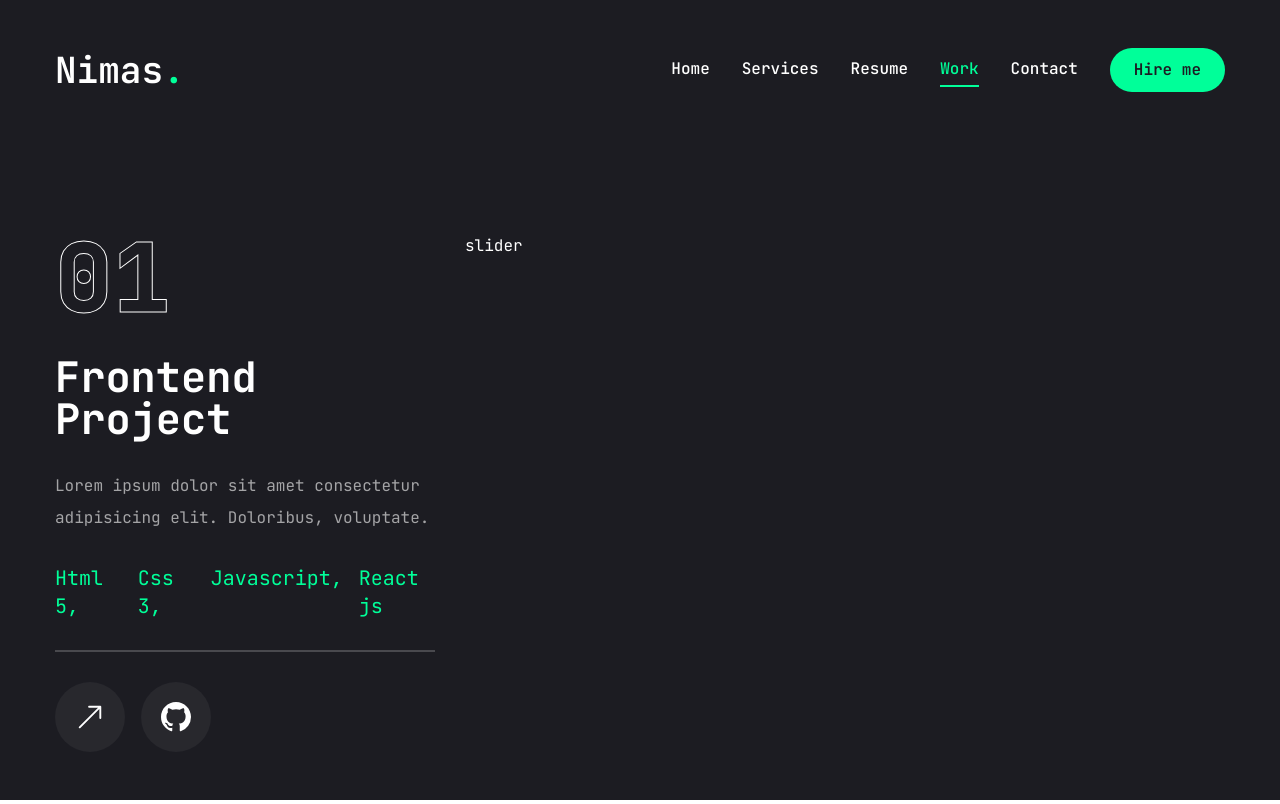
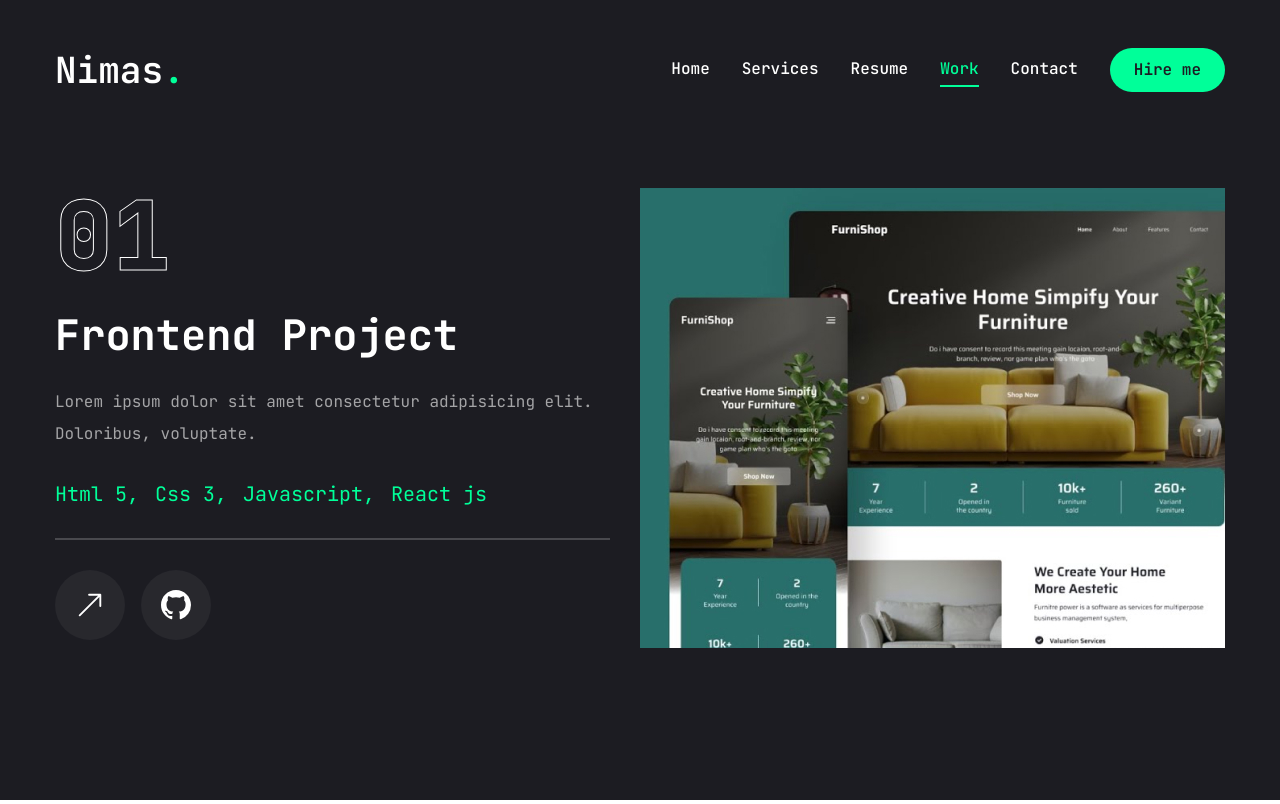
Before and after one commit to Kafoor-Nimas/my-portfolio, a Next.js app: page /work in a window 1280 px wide. Built offline with nearby package versions, Linux system fonts and the light colour scheme.

Commit message:
add slider functionality to Work component with project image display

```diff
--- a/app/work/page.jsx
+++ b/app/work/page.jsx
@@ -61,6 +61,13 @@
 
 const Work = () => {
   const [project, setProject] = useState(projects[0]);
+
+  const handleSlideChange = (swiper) => {
+    // get current slide index
+    const currentIndex = swiper.activeIndex;
+    // update project state based on current slide index
+    setProject(projects[currentIndex]);
+  };
 
   return (
     <motion.section
@@ -127,10 +134,36 @@
               </div>
             </div>
           </div>
-          <div className="w-full">slider</div>
+          <div className="w-full xl:w-[50%]">
+            <Swiper
+              spaceBetween={30}
+              slidesPerView={1}
+              className="xl:h-[520px] mb-12"
+              onSlideChange={handleSlideChange}
+            >
+              {projects.map((project, index) => {
+                return (
+                  <SwiperSlide key={index} className="w-full">
+                    <div className="h-[460px] relative group flex justify-center items-center bg-pink-50/20">
+                      {/* overlay */}
+                      <div></div>
+                      {/* image */}
+                      <div className="relative w-full h-full">
+                        <Image
+                          src={project.image}
+                          fill
+                          alt=""
+                          className="object-cover"
+                        />
+                      </div>
+                    </div>
+                  </SwiperSlide>
+                );
+              })}
+            </Swiper>
+          </div>
         </div>
       </div>
-
     </motion.section>
   );
 };
```
